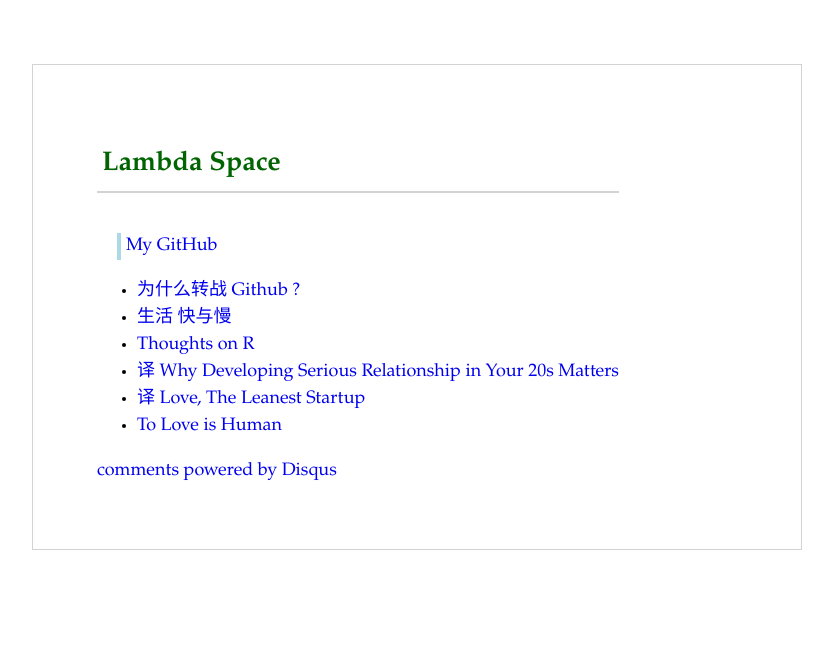
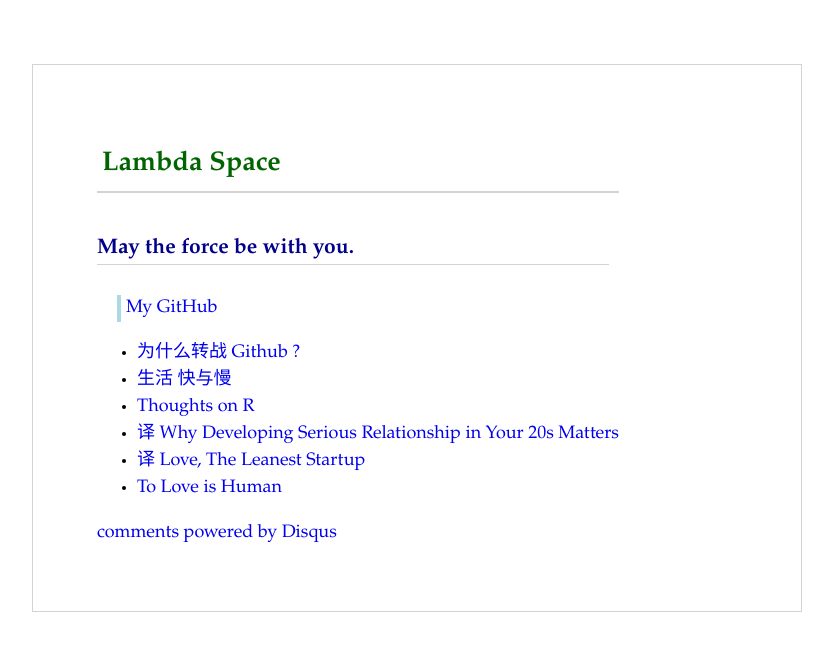
Before and after one commit to guojing0/guojing0.github.io, a Jekyll site: the page built from index.html, in a window 1280 px wide. Shown: the top 651 px of the page, without its empty margins (224-1057 px from the left). Built offline with Jekyll 4.4.1, drawn with Linux system fonts in a browser that asks for light colours; comment, search, counter and statistics services are not loaded.

Commit message:
update index.html.

```diff
--- a/index.html
+++ b/index.html
@@ -2,6 +2,8 @@
 layout: default
 title: Lambda Space
 ---
+
+<h3>May the force be with you.</h3>
 
 <blockquote>
 <a href="https://github.com/guojing0/">My GitHub</a>
```
Also changed, not shown: 1 other file.
